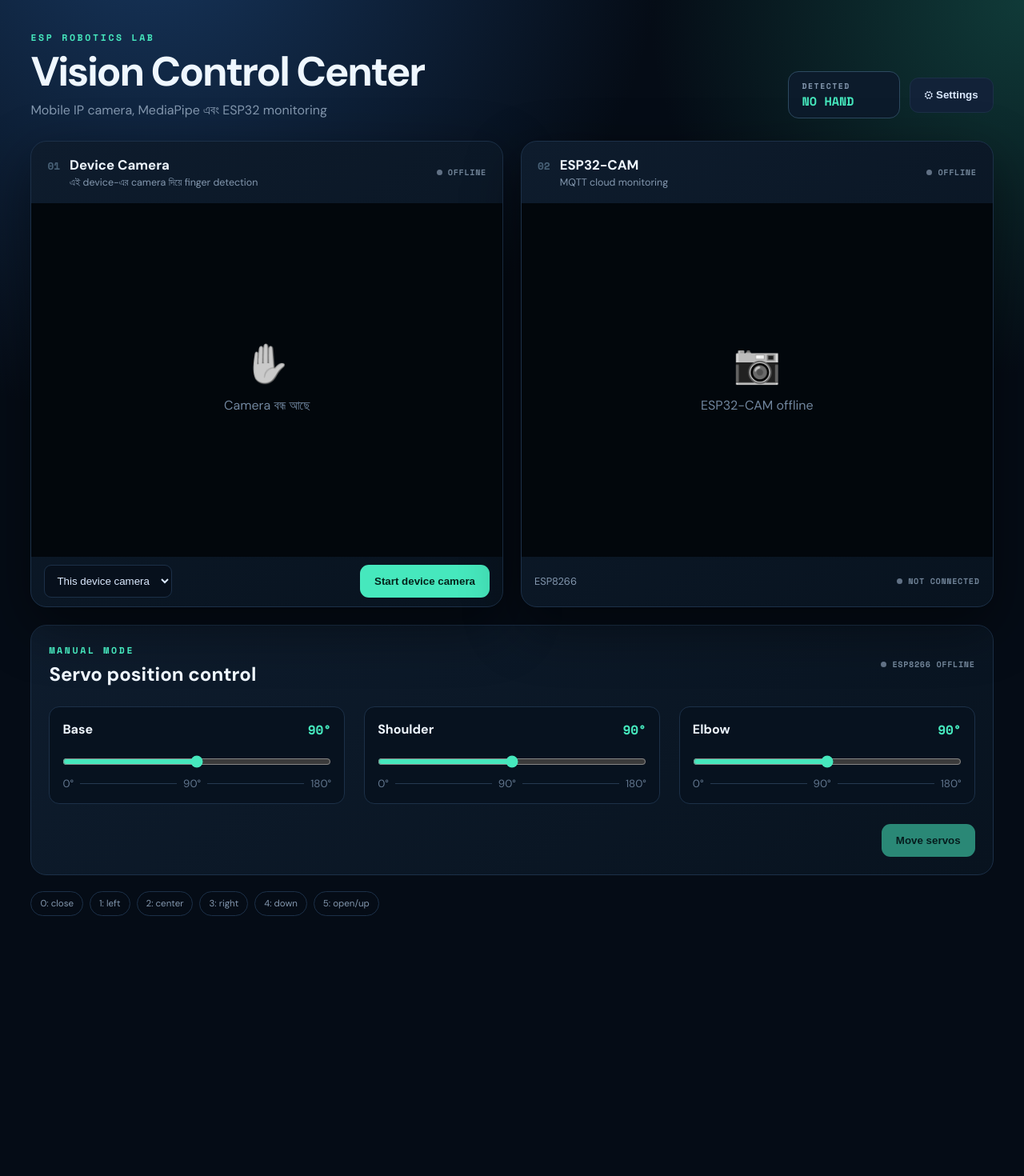
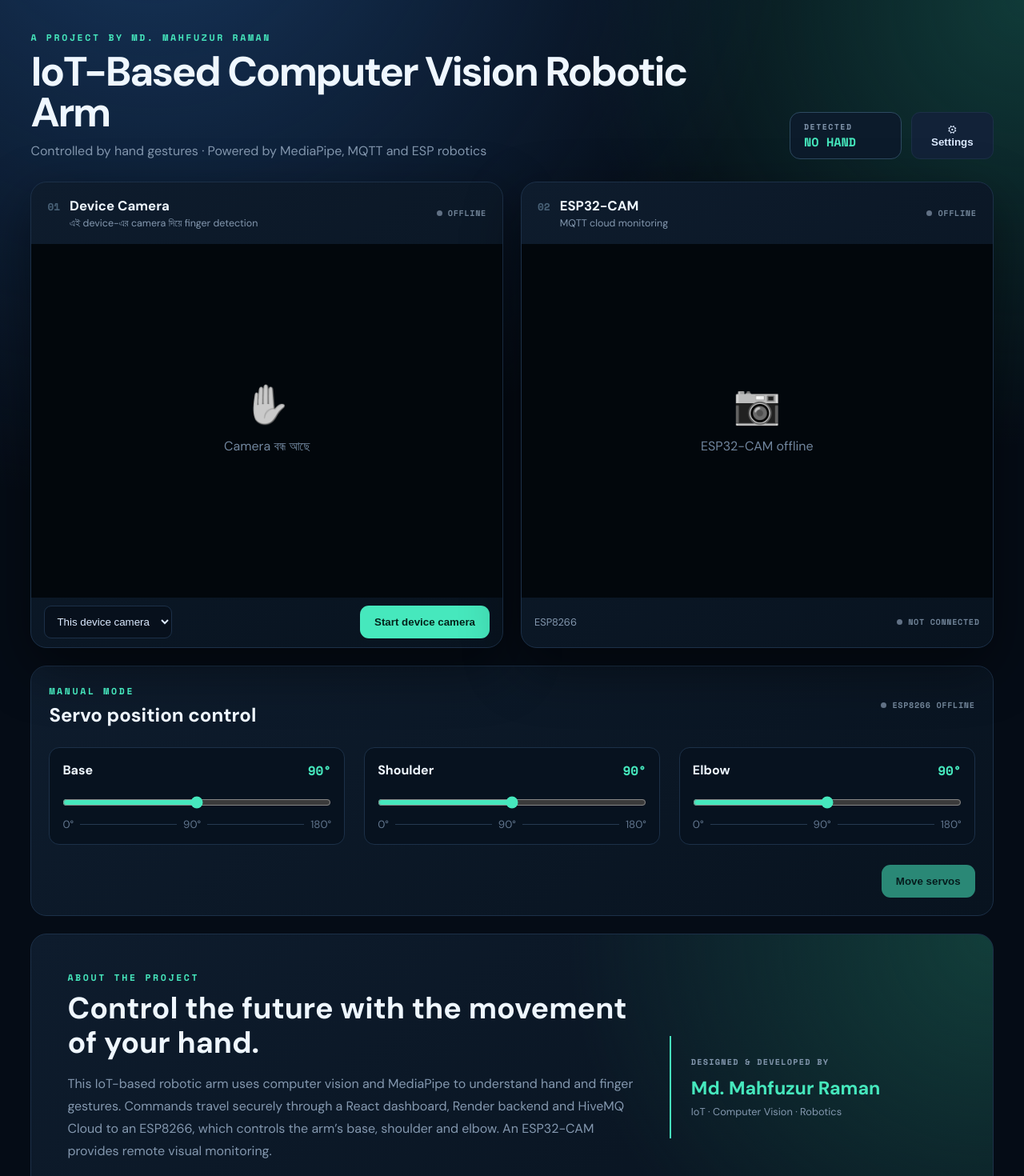
Before and after one commit to mahfuz640/esp32_robotics_arm-_controll_bymediapipe, a React (Vite) app in the folder frontend/: page / in a window 1280 px wide. Shown: the top 1470 px of the page at 80% size. Before the commit the page ends 1169 px from the top, so only its background shows below. Built offline with nearby package versions, Linux system fonts and the light colour scheme; no server answers.

Commit message:
Add project title and developer about section

```diff
--- a/frontend/index.html
+++ b/frontend/index.html
@@ -4,7 +4,7 @@
     <meta charset="UTF-8" />
     <meta name="viewport" content="width=device-width, initial-scale=1.0" />
     <meta name="theme-color" content="#06101e" />
-    <title>Robot Arm Vision Control</title>
+    <title>IoT Vision-Controlled Robotic Arm · Md. Mahfuzur Raman</title>
   </head>
   <body>
     <div id="root"></div>
--- a/frontend/src/App.jsx
+++ b/frontend/src/App.jsx
@@ -123,7 +123,7 @@ export default function App() {
   useEffect(()=>()=>{active.current=false;cancelAnimationFrame(job.current);clearTimeout(job.current);video.current?.srcObject?.getTracks().forEach(t=>t.stop());detector.current?.close()},[])
 
   return <div className="app">
-    <header><div><p className="eyebrow">ESP ROBOTICS LAB</p><h1>Vision Control Center</h1><p className="subtitle">Mobile IP camera, MediaPipe এবং ESP32 monitoring</p></div><div className="header-actions"><div className="gesture"><small>DETECTED</small><strong>{hasHand?`${fingers} FINGER${fingers===1?'':'S'}`:'NO HAND'}</strong></div><button className="icon-button" onClick={()=>setSettings(v=>!v)}>⚙ Settings</button></div></header>
+    <header><div><p className="eyebrow">A PROJECT BY MD. MAHFUZUR RAMAN</p><h1>IoT-Based Computer Vision Robotic Arm</h1><p className="subtitle">Controlled by hand gestures · Powered by MediaPipe, MQTT and ESP robotics</p></div><div className="header-actions"><div className="gesture"><small>DETECTED</small><strong>{hasHand?`${fingers} FINGER${fingers===1?'':'S'}`:'NO HAND'}</strong></div><button className="icon-button" onClick={()=>setSettings(v=>!v)}>⚙ Settings</button></div></header>
     {settings&&<form className="settings" onSubmit={save}><label>Mobile IP Camera<input value={mobileUrl} onChange={e=>setMobileUrl(e.target.value)} placeholder="http://PHONE_IP:8080/video"/></label>{CLOUD_MQTT_MODE?<label>ESP8266 connection<input value="Automatic · MQTT Cloud" disabled/></label>:<label>ESP8266 URL<input value={controllerUrl} onChange={e=>setControllerUrl(e.target.value)}/></label>}<label>ESP32-CAM connection<input value="Automatic · MQTT Cloud" disabled/></label><button>Save</button></form>}
     {error&&<div className="alert">{error}</div>}
     <main>
@@ -131,6 +131,7 @@ export default function App() {
       <section className="camera-card"><div className="card-head"><div><span className="number">02</span><h2>ESP32-CAM</h2><p>MQTT cloud monitoring</p></div><Status online={monitorOnline&&!monitorFrameError}>{monitorOnline&&!monitorFrameError?'LIVE':monitorOnline?'WAITING':'OFFLINE'}</Status></div><div className="viewport">{monitorOnline?<img className="monitor" src={apiUrl(`/api/camera-frame?t=${monitorTick}`)} alt="ESP32-CAM" onLoad={()=>setMonitorFrameError(false)} onError={()=>setMonitorFrameError(true)}/>:<div className="empty"><span>📷</span><p>ESP32-CAM offline</p></div>}</div><div className="controls meta"><span>ESP8266</span><Status online={controllerOnline}>{controllerOnline?'CONNECTED':'NOT CONNECTED'}</Status></div></section>
     </main>
     <section className="manual-panel"><div className="manual-heading"><div><p className="eyebrow">MANUAL MODE</p><h2>Servo position control</h2></div><Status online={controllerOnline}>{controllerOnline?'ESP8266 CONNECTED':'ESP8266 OFFLINE'}</Status></div><div className="sliders">{[['base','Base'],['shoulder','Shoulder'],['elbow','Elbow']].map(([key,label])=><label className="slider" key={key}><span><b>{label}</b><output>{angles[key]}°</output></span><input type="range" min="0" max="180" value={angles[key]} onChange={e=>setAngles(current=>({...current,[key]:Number(e.target.value)}))}/><small>0° <i/> 90° <i/> 180°</small></label>)}</div><div className="manual-actions"><span className={manualMessage.includes('complete')?'success':''}>{manualMessage}</span><button onClick={moveServos} disabled={manualBusy||!controllerOnline}>{manualBusy?'Moving…':'Move servos'}</button></div></section>
+    <section className="about-project"><div className="about-copy"><p className="eyebrow">ABOUT THE PROJECT</p><h2>Control the future with the movement of your hand.</h2><p>This IoT-based robotic arm uses computer vision and MediaPipe to understand hand and finger gestures. Commands travel securely through a React dashboard, Render backend and HiveMQ Cloud to an ESP8266, which controls the arm’s base, shoulder and elbow. An ESP32-CAM provides remote visual monitoring.</p><div className="tech-list"><span>React.js</span><span>MediaPipe</span><span>Node.js</span><span>MQTT</span><span>HiveMQ Cloud</span><span>ESP8266</span><span>ESP32-CAM</span></div></div><aside><small>DESIGNED &amp; DEVELOPED BY</small><strong>Md. Mahfuzur Raman</strong><p>IoT · Computer Vision · Robotics</p></aside></section>
     <footer><span>0: close</span><span>1: left</span><span>2: center</span><span>3: right</span><span>4: down</span><span>5: open/up</span></footer>
   </div>
 }
--- a/frontend/src/overrides.css
+++ b/frontend/src/overrides.css
@@ -4,3 +4,4 @@ select { padding: 11px; border-radius: 9px; border: 1px solid var(--line); backg
 @media (max-width: 850px) { .settings { grid-template-columns: 1fr; } }
 input:disabled{opacity:.75;color:var(--cyan);cursor:not-allowed}
 .manual-panel{margin-top:22px;padding:22px;background:linear-gradient(145deg,#0e1c2d,#08131f);border:1px solid var(--line);border-radius:20px}.manual-heading,.manual-actions,.slider span,.slider small{display:flex;align-items:center;justify-content:space-between}.manual-heading h2{margin:0}.manual-heading .eyebrow{margin-bottom:6px}.sliders{display:grid;grid-template-columns:repeat(3,1fr);gap:24px;margin:25px 0}.slider{display:block;padding:16px;background:#07121f;border:1px solid var(--line);border-radius:13px}.slider output{font:700 1rem 'Space Mono';color:var(--cyan)}.slider input{padding:0;margin:19px 0 10px;accent-color:var(--cyan)}.slider small{color:#61758d}.slider small i{height:1px;flex:1;margin:0 8px;background:#263a51}.manual-actions{justify-content:flex-end;gap:15px;color:#ff9aa8;font-size:.8rem}.manual-actions .success{color:var(--cyan)}@media(max-width:750px){.sliders{grid-template-columns:1fr}.manual-heading{align-items:flex-start;gap:15px;flex-direction:column}}
+.about-project{display:grid;grid-template-columns:minmax(0,2fr) minmax(240px,1fr);gap:35px;margin-top:22px;padding:clamp(24px,4vw,45px);background:radial-gradient(circle at 100% 0,#123e3a,transparent 42%),linear-gradient(145deg,#0e1c2d,#08131f);border:1px solid var(--line);border-radius:20px}.about-project h2{max-width:700px;margin:7px 0 15px;font-size:clamp(1.5rem,3vw,2.35rem);line-height:1.15}.about-copy>p:not(.eyebrow){max-width:780px;color:var(--muted);line-height:1.75}.tech-list{display:flex;flex-wrap:wrap;gap:8px;margin-top:20px}.tech-list span{padding:7px 11px;border:1px solid #294158;border-radius:30px;color:#a9bdd2;font-size:.72rem}.about-project aside{align-self:center;padding:25px;border-left:2px solid var(--cyan)}.about-project aside small{display:block;color:var(--muted);font:700 .64rem 'Space Mono';letter-spacing:.12em}.about-project aside strong{display:block;margin:10px 0 6px;color:var(--cyan);font-size:1.45rem}.about-project aside p{margin:0;color:var(--muted);font-size:.8rem}@media(max-width:750px){.about-project{grid-template-columns:1fr}.about-project aside{border-left:0;border-top:2px solid var(--cyan);padding:22px 0 0}}
```
